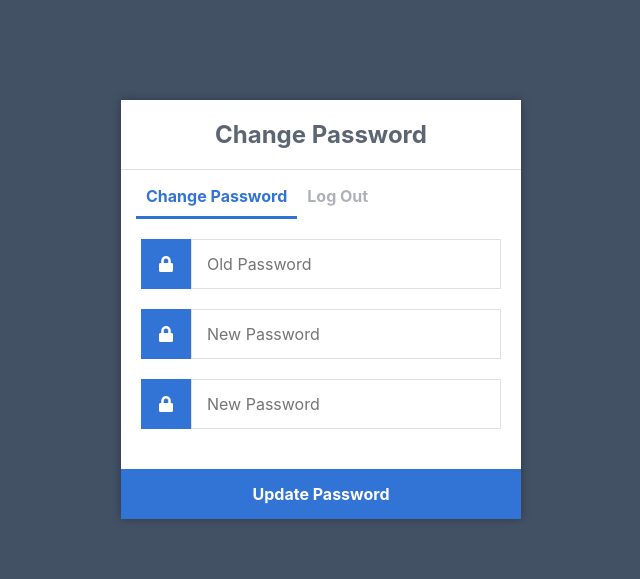
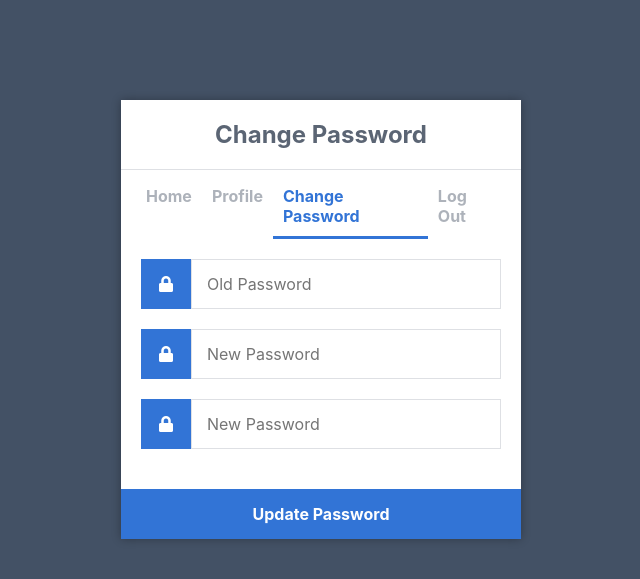
Before and after one commit to rsmith531/dating-database, a Python web app: template flask/templates/change_password.html in a window 1280 px wide. Shown: the top 579 px of the page, without its empty margins (319-959 px from the left). Run offline with Jinja, Linux system fonts and the light colour scheme; the template is opened without the code that fills it, so the values that code supplies are empty.

Commit message:
minor fixes

```diff
--- a/flask/main.py
+++ b/flask/main.py
@@ -442,7 +442,7 @@ def change_password():
         if hash_check != account['cipher_pw']:
 
             app.logger.info('change_password: old password does not match')
-            msg = 'Old password does not match!'
+            msg = 'Password change could not be completed'
             return render_template('change_password.html', msg=msg)
 
         # hash the new password and update the database
@@ -455,7 +455,6 @@ def change_password():
                           (new_pw_1, hashed_pw, salt, session['id']))
         mysql.connection.commit()
         app.logger.info('change_password: password updated in database')
-        redirect(url_for('profile'))
 
     return render_template('change_password.html', msg=msg)
 
--- a/flask/templates/change_password.html
+++ b/flask/templates/change_password.html
@@ -10,6 +10,8 @@
 		<div class="register">
 			<h1>Change Password</h1>
 			<div class="links">
+				<a href="{{ url_for('home') }}">Home</a>
+				<a href="{{ url_for('profile') }}">Profile</a>
 				<a href="{{ url_for('change_password') }}" class="active">Change Password</a>
 				<a href="{{ url_for('logout') }}">Log Out</a>
 			</div>
```
